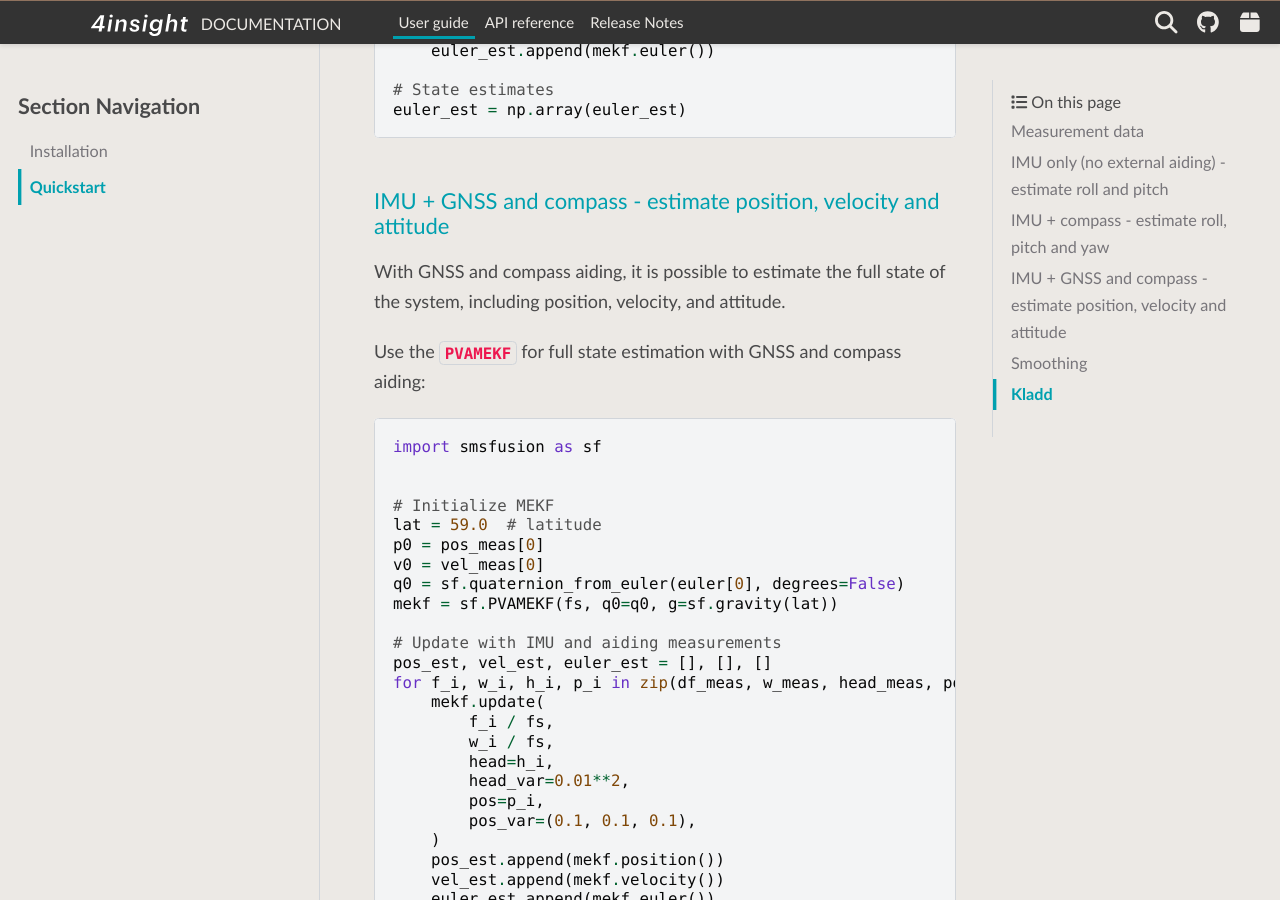
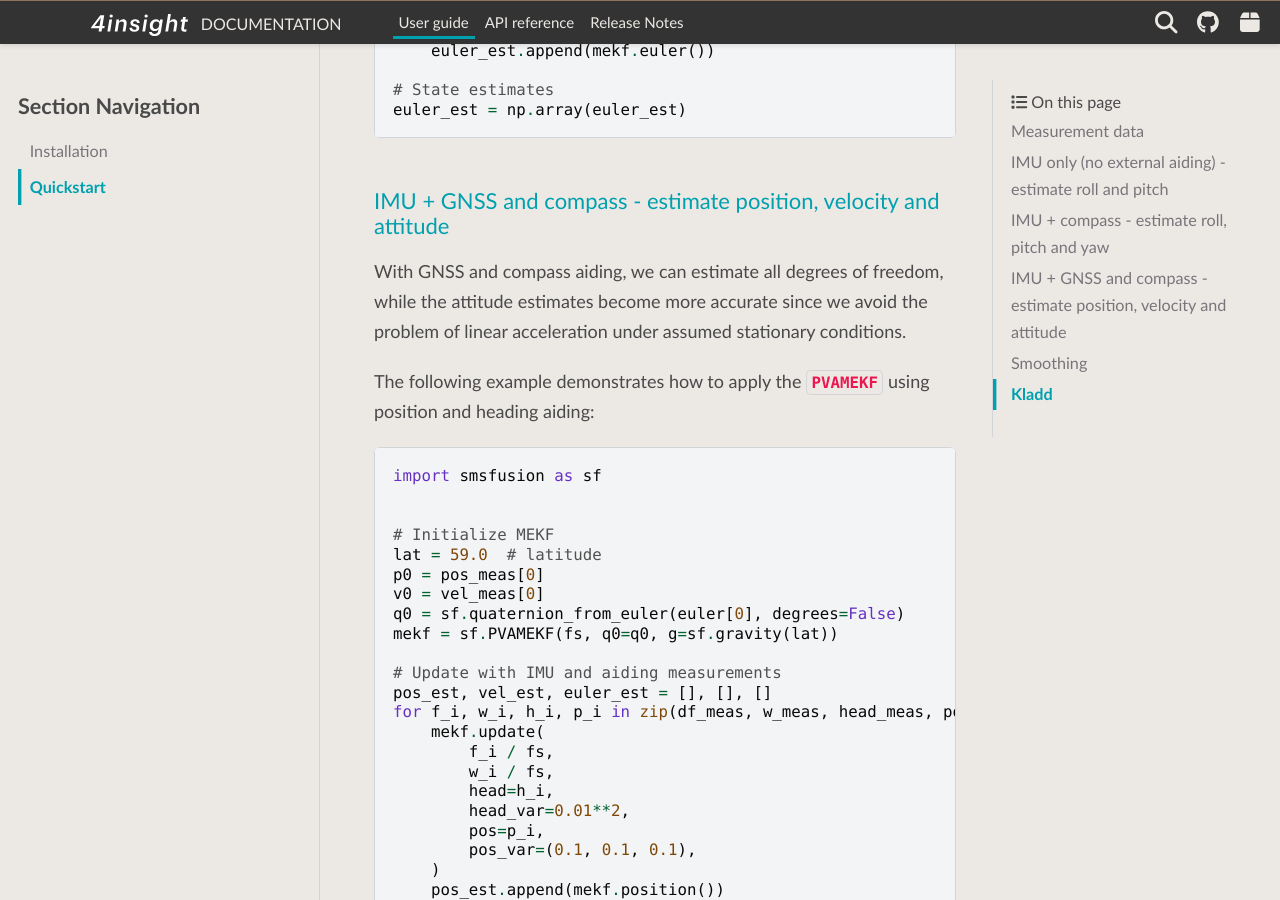
Before and after one commit to 4Subsea/smsfusion-python, a Sphinx documentation site: the page built from docs/user_guide/quickstart.rst, in a window 1280 px wide and 900 px high, scrolled down 5231 px. Built offline with Sphinx 7.4.7 and the PyData theme 0.15.4, drawn with Linux system fonts in a browser that asks for light colours.

Commit message:
some changes

```diff
--- a/docs/user_guide/quickstart.rst
+++ b/docs/user_guide/quickstart.rst
@@ -221,11 +221,12 @@ with zero-velocity update (ZUPT) and heading aiding:
 
 IMU + GNSS and compass - estimate position, velocity and attitude
 -----------------------------------------------------------------
-With GNSS and compass aiding, it is possible to estimate the full state of the system,
-including position, velocity, and attitude.
+With GNSS and compass aiding, we can estimate all degrees of freedom, while the
+attitude estimates become more accurate since we avoid the problem of linear
+acceleration under assumed stationary conditions.
 
-Use the :class:`~smsfusion.PVAMEKF` for full state estimation with GNSS and compass
-aiding:
+The following example demonstrates how to apply the :class:`~smsfusion.PVAMEKF`
+using position and heading aiding:
 
 .. code-block:: python
 
```
